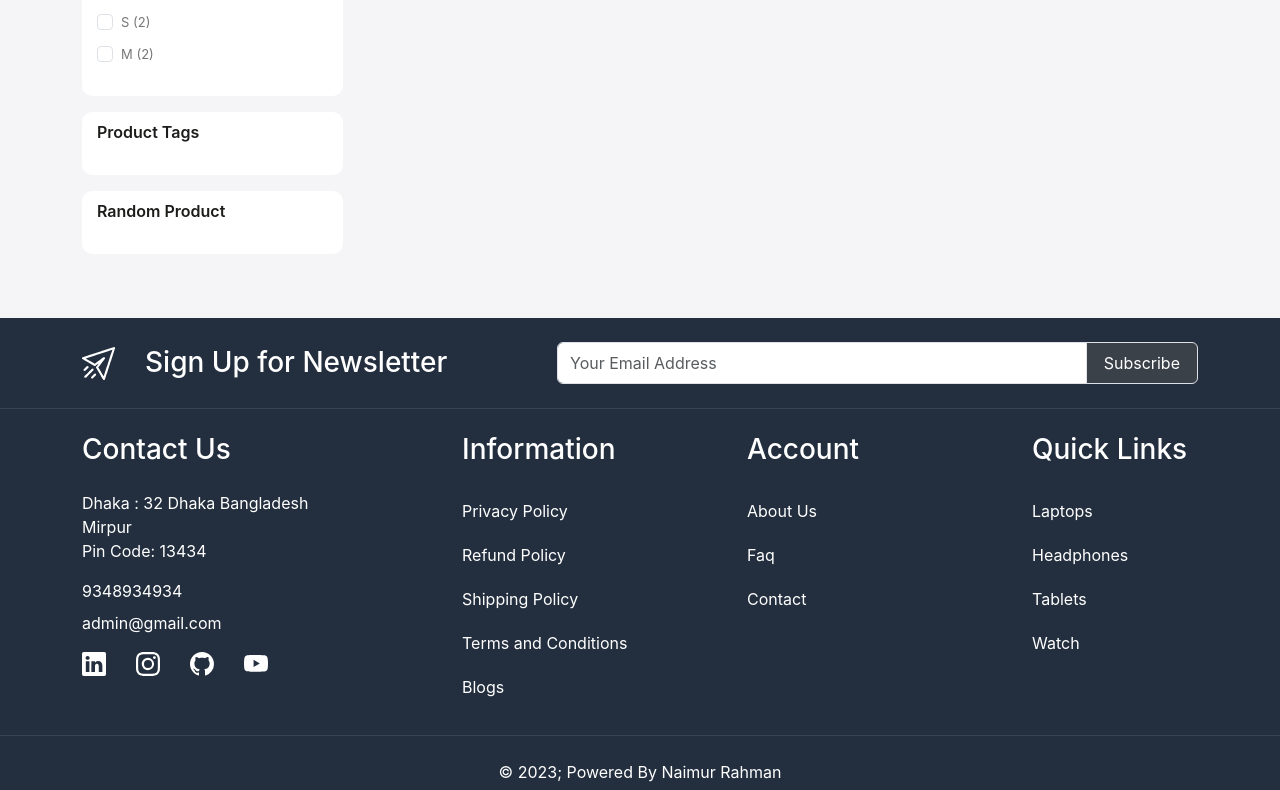
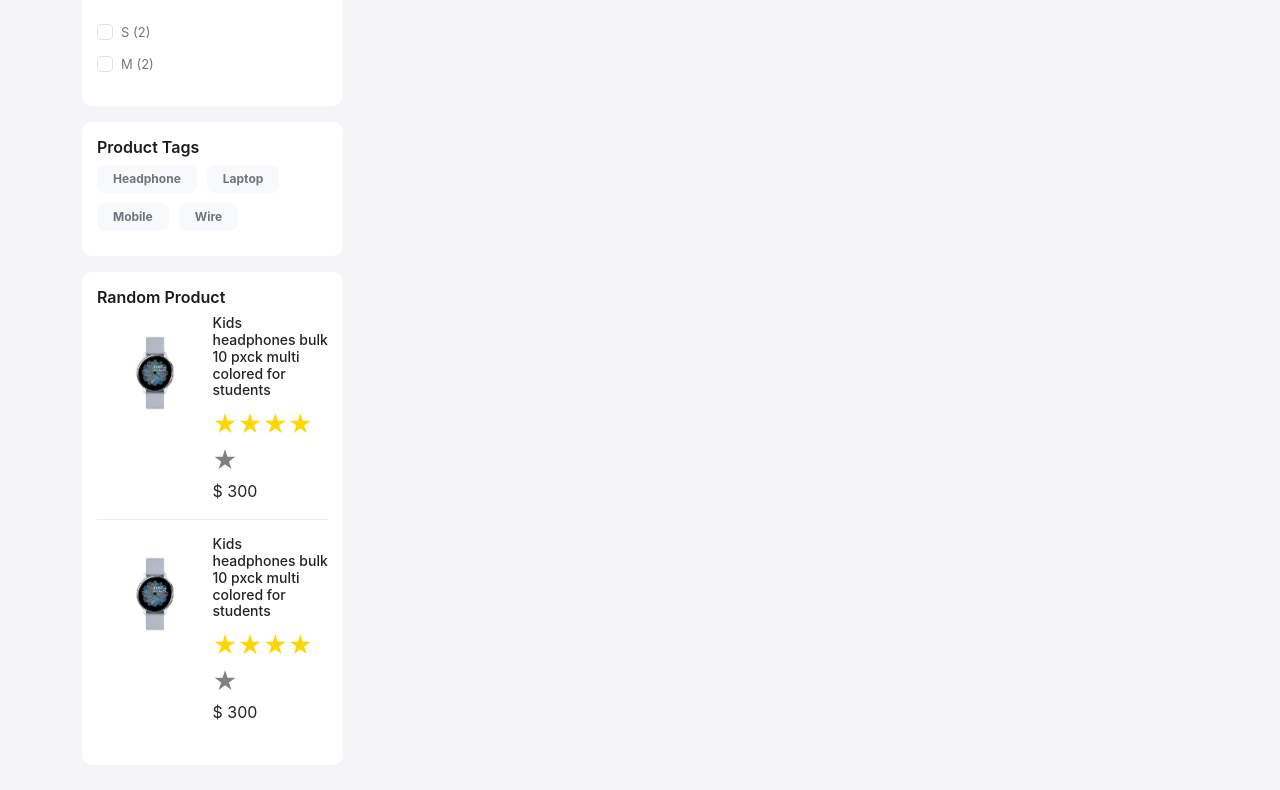
Before and after one commit to nrasel/ecommerce-mern, a React (Create React App) app: page /ourStore in a window 1280 px wide. Shown: the part 970-1760 px from the top of the page. Built offline with nearby package versions, Linux system fonts and the light colour scheme; a web font is replaced by a local one.

Commit message:
our store sort section done

```diff
--- a/src/App.css
+++ b/src/App.css
@@ -342,7 +342,7 @@ footer:not(:first-child) {
 .filter-card {
   background-color: white;
   border-radius: 10px;
-  padding: 10px 15px 25px;
+  padding: 15px 15px 25px;
 }
 .filter-title {
   font-size: 16px;
@@ -387,4 +387,11 @@ footer:not(:first-child) {
   background-color: red;
   border-radius: 50%;
 }
+.random-products h5 {
+  font-size: 14px;
+  margin-bottom: 8px;
+}
+.random-products:first-child {
+  border-bottom: 1px solid var(--color-ededed);
+}
 /* our store end */
--- a/src/pages/OurStore.js
+++ b/src/pages/OurStore.js
@@ -1,5 +1,6 @@
 import React from "react";
 import { Helmet } from "react-helmet";
+import ReactStars from "react-rating-stars-component";
 import BreadCrumb from "../components/BreadCrumb";
 
 const OurStore = () => {
@@ -111,9 +112,71 @@ const OurStore = () => {
               </div>
               <div className="filter-card mb-3">
                 <h3 className="filter-title">Product Tags</h3>
+                <div>
+                  <div className="product-tags d-flex flex-wrap align-items-center gap-10">
+                    <span className="badge bg-light text-secondary rounded-3 py-2 px-3">
+                      Headphone
+                    </span>
+                    <span className="badge bg-light text-secondary rounded-3 py-2 px-3">
+                      Laptop
+                    </span>
+                    <span className="badge bg-light text-secondary rounded-3 py-2 px-3">
+                      Mobile
+                    </span>
+                    <span className="badge bg-light text-secondary rounded-3 py-2 px-3">
+                      Wire
+                    </span>
+                  </div>
+                </div>
               </div>
               <div className="filter-card mb-3">
                 <h3 className="filter-title">Random Product</h3>
+                <div>
+                  <div className="random-products mb-3 d-flex">
+                    <div className="w-50">
+                      <img
+                        src="/images/watch.jpg"
+                        className="img-fluid"
+                        alt=""
+                      />
+                    </div>
+                    <div className="w-50">
+                      <h5>
+                        Kids headphones bulk 10 pxck multi colored for students
+                      </h5>
+                      <ReactStars
+                        activeColor="#ffd700"
+                        count={5}
+                        size={24}
+                        value={4}
+                        edit={false}
+                      />
+                      <p>$ 300</p>
+                    </div>
+                  </div>
+                  <div className="random-products d-flex">
+                    <div className="w-50">
+                      <img
+                        src="/images/watch.jpg"
+                        className="img-fluid"
+                        alt=""
+                      />
+                    </div>
+                    <div className="w-50">
+                      <h5>
+                        Kids headphones bulk 10 pxck multi colored for students
+                      </h5>
+                      <ReactStars
+                        activeColor="#ffd700"
+                        count={5}
+                        size={24}
+                        value={4}
+                        edit={false}
+                      />
+                      <p>$ 300</p>
+                    </div>
+                  </div>
+                </div>
               </div>
             </div>
             <div className="col-9"></div>
```
